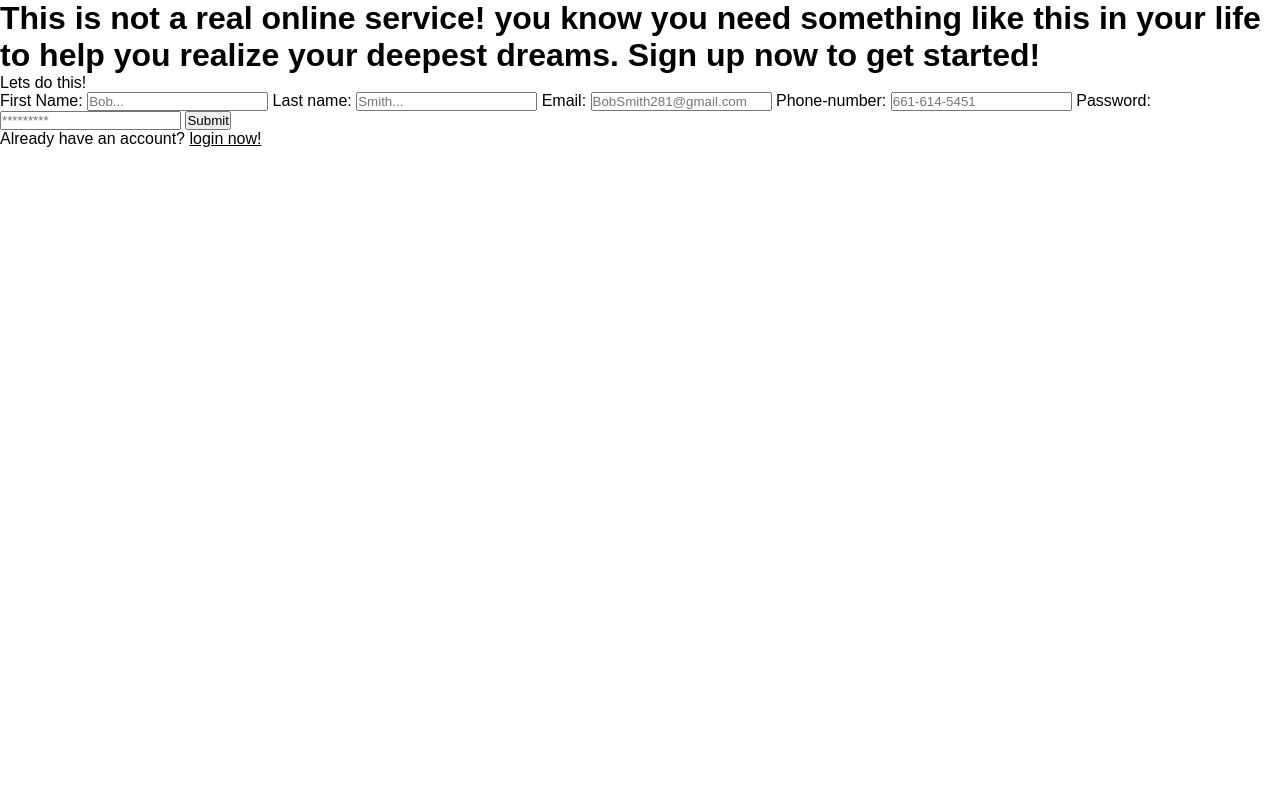
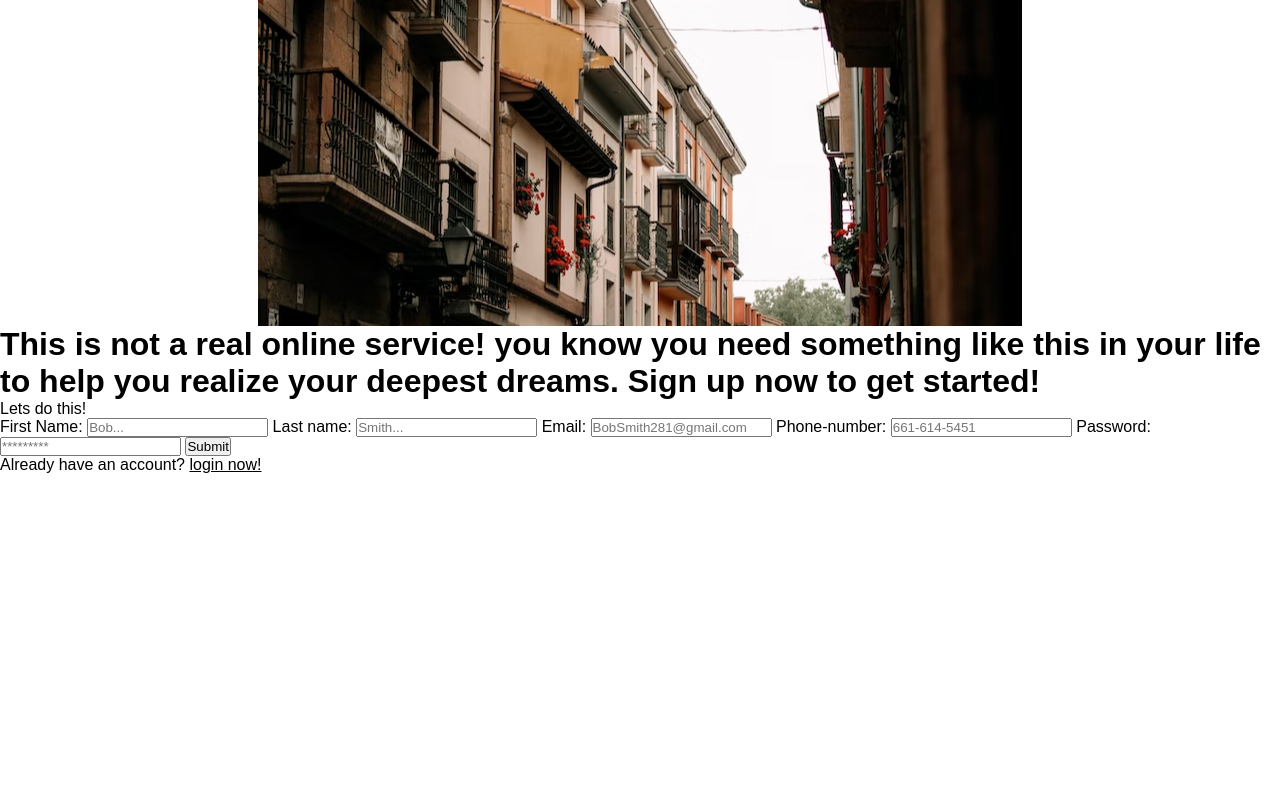
Before and after one commit to Ken9709/FormPractice, a plain HTML site: page index.html in a window 1280 px wide. Drawn offline with Linux system fonts and the light colour scheme.

Commit message:
picture and form made, need to style and layout

```diff
--- a/styles.css
+++ b/styles.css
@@ -8,7 +8,16 @@
     /* outline: 1px solid red; */
 }
 
+.container {
+    width: 100vw;
+    height: 100vh;
+}
 
+.container,
+.logo{
+    display: flex;
+    flex-flow: row wrap;
+}
 
 .picture{
     background-image: url(./a.avif);
@@ -16,4 +25,5 @@
     background-size: auto;
     background-repeat: no-repeat;
     width: 400vw;
+
 }
```
